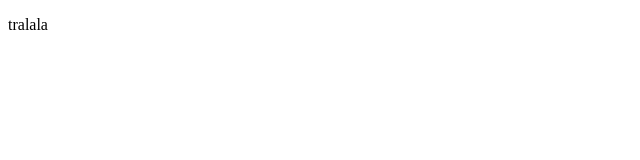
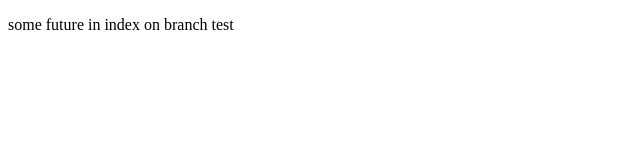
Before and after one commit to utilizatorvalid/site, a plain HTML site: page index.html in a window 1280 px wide. Shown: the whole page, without its empty margins (0-640 px from the left). Drawn offline with Linux system fonts and the light colour scheme.

Commit message:
frist commit on branch new_test

```diff
--- a/index.html
+++ b/index.html
@@ -4,6 +4,6 @@
 <title>Page Title</title>
 </head>
 <body>
-<p>tralala</p>
+<p>some future in index on branch test </p>
 </body>
 </html>
```
